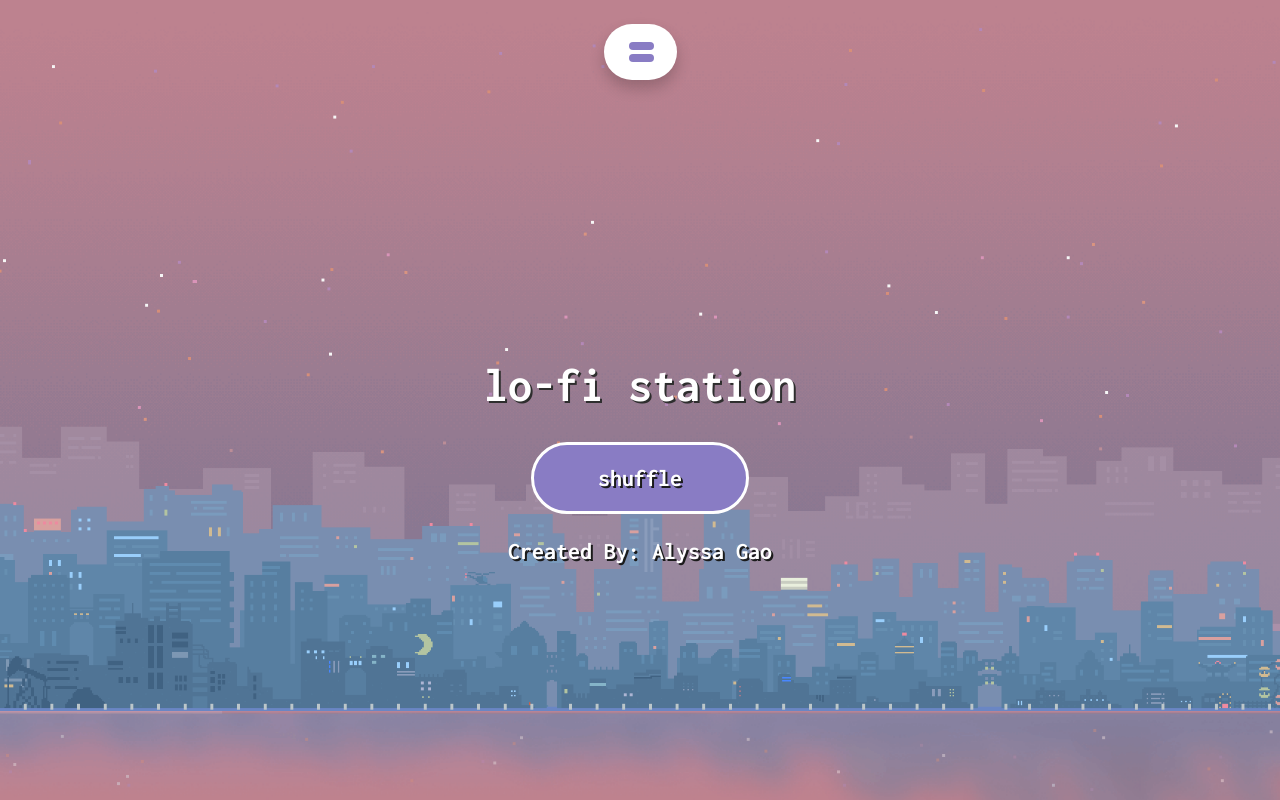
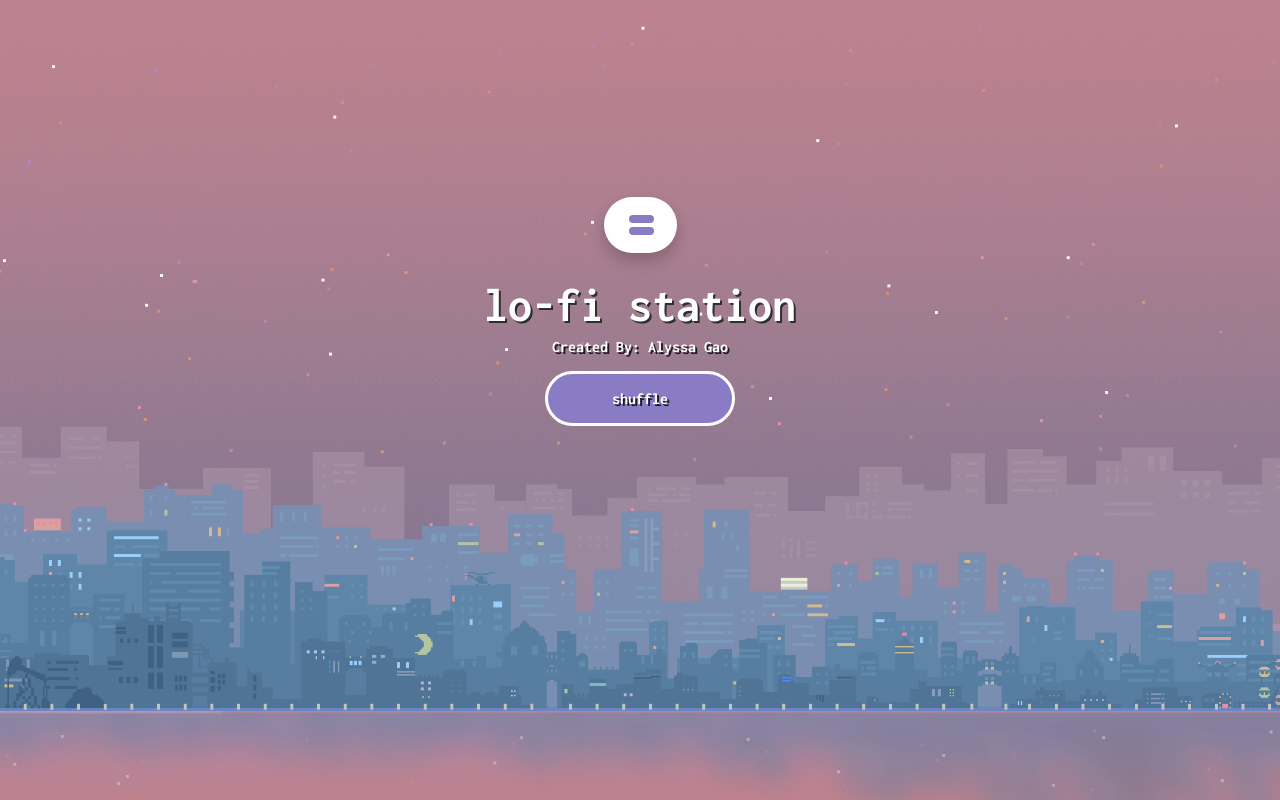
Before and after one commit to alyssagao1120/lofi-station, a Django app: page / in a window 1280 px wide. Run offline with Django 3.2, Linux system fonts and the light colour scheme; some libraries are stand-ins or nearby versions.

Commit message:
modified README.md and added requirement.txt

```diff
--- a/home/static/home/style.css
+++ b/home/static/home/style.css
@@ -1,18 +1,18 @@
 @import url('https://fonts.googleapis.com/css2?family=Chewy&family=Inconsolata:wght@700&display=swap');
-@import url('https://fonts.googleapis.com/css2?family=Nerko+One&display=swap');
-@import url('https://fonts.googleapis.com/css2?family=Caveat:wght@700&display=swap');
+
+.homepage-items {
+    display: flex;
+    flex-direction: column;
+    align-items: center;
+    justify-content: space-around;
+}
 
 .buttons {
     text-align: center;
     padding-top: 1px;
-    /* padding-bottom: 3px; */
     padding-left: 10px;
     padding-right: 10px;
-    margin-bottom: 100px;
-    /* box-shadow: 0 8px 15px rgba(0,0,0,.2); */
     text-decoration: none;
-    margin-top: 5vh;
-
     display: flex;
     margin: 0;
     padding: 0;
@@ -24,8 +24,8 @@
 .btn {
     background-color: rgb(137, 124, 196);
     color:white;
-    padding: 20px 5vw;
-    font-size: 1.5rem;
+    padding: 1rem 5vw;
+    font-size: 1rem;
     font-family: 'Inconsolata', monospace;
     cursor: pointer;
     margin-left:2vh;
@@ -39,8 +39,6 @@
 
 a {
     text-decoration: none;
-    /* border-color: white white;
-    border-style: solid; */
 }
 
 .btn:hover {
@@ -50,13 +48,10 @@
 
 .heading {
     font-size: 1.5rem;
-    /* font-family: 'Caveat', cursive; */
-    /* font-family: 'Patrick Hand', cursive; */
     font-family: 'Inconsolata', monospace;
     font-weight: 900;
-    /* line-height: 400px; */
     text-align: center;
-    margin-top: 20rem;
+    margin-top: 15rem;
     color: white;
     text-shadow: 2px 2px #2e2e2e;
 
@@ -65,7 +60,6 @@
 
 
 body{
-    /* background-image: url('images/homepage-background.gif'); */
     background-repeat: no-repeat;
     background-attachment: fixed;
     background-position: center;
@@ -74,20 +68,19 @@
     align-items: center;
     flex-direction: column;
     transition: background-color .5s;
-    /* justify-content: space-around; */
+    justify-content: space-around;
 }
 
 p {
     font-family: 'Inconsolata', monospace;
-    font-size: 1.5rem;
+    font-size: 1rem;
     text-align: center;
     color: rgb(255, 255, 255);
-    /* margin-top: -5vw; */
+    margin-top: -3vh;
     text-shadow: 2px 2px #1b1b1b;
 }
 
-
-
+/* Navigation Bar */
 
 .nav, .menu {
     display: flex;
@@ -96,7 +89,6 @@
     height: 2.5rem;
 
 }
-
 
 .nav {
     position: absolute;
@@ -134,7 +126,7 @@
     color:black;
     font-family: 'Inconsolata', monospace;
     /* text-transform: uppercase; */
-    font-size:calc(2px + 1rem);
+    font-size: 2.5vh;
     font-weight: 600;
     transition: 0.5s;
 }
--- a/home/templates/home/homepage.html
+++ b/home/templates/home/homepage.html
@@ -10,6 +10,7 @@
      <script src="http://ajax.googleapis.com/ajax/libs/jquery/1.10.2/jquery.min.js" type="text/javascript" ></script>
 
 </head>
+
 <div class="nav">
     <input type="checkbox">
     <span></span>
@@ -21,23 +22,24 @@
         <li><a href="#">open source</a></li>
     </div>
 </div>
-
 <body>
+    <div class="homepage-items">
             <div class="heading">
                 <h1>lo-fi station</h1>
+                <p>Created By: Alyssa Gao</p>
             </div>
 
         <div class="buttons">
             <a href="play-music" class="btn play">shuffle</a>
             <!-- <a href="#" class="btn customize">customize</a> -->
         </div>
-    <p>Created By: Alyssa Gao</p>
 
         <!-- Play Background Music-->
         <audio autoplay loop>
             <source src="/media/website/background-music.mp3" type="audio/mpeg">
             Your browser does not support the audio element.
         </audio>
+    </div>
 
     <script type="text/javascript">
         var images = ['1.gif', '2.gif', '3.gif', '4.gif', '5.gif', '6.gif', '7.gif', '8.gif', '9.gif'];
```
Also changed, not shown: requirements.txt (added, +20 -0 lines), README.md. Lines whose indentation alone changed are shown as unchanged.
